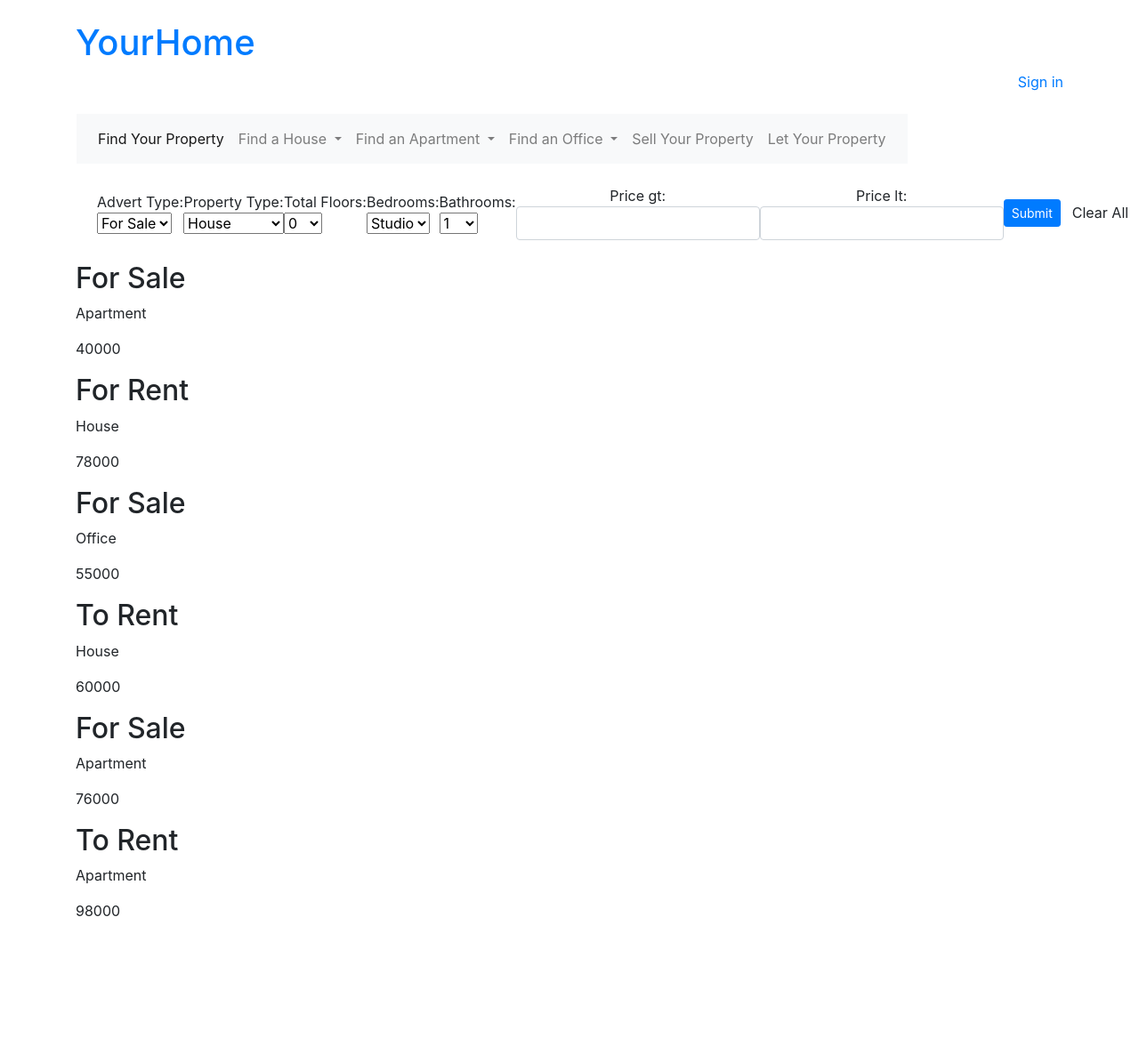
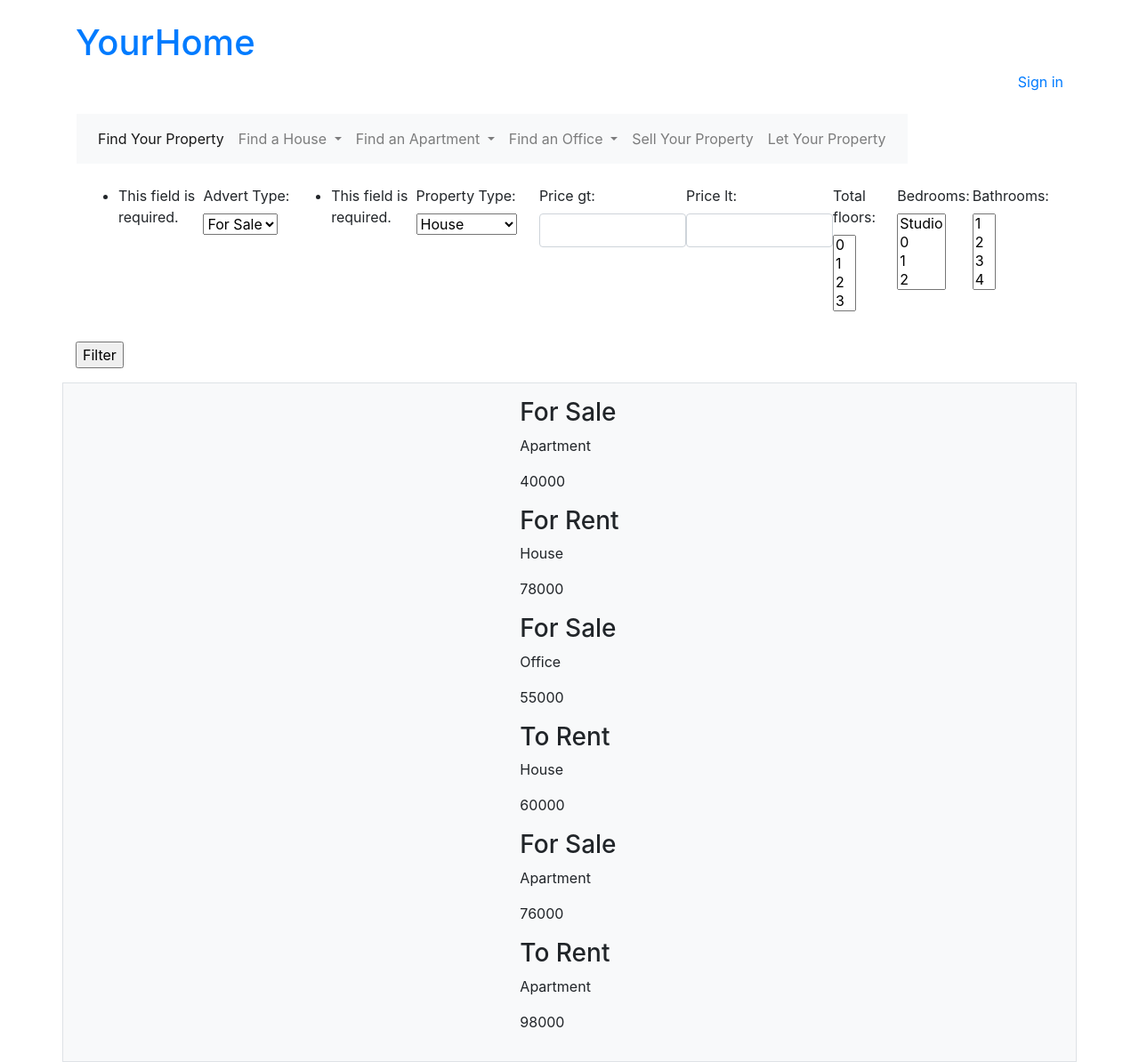
Before and after one commit to LitGreen/yourhome, a Django app: page /multiselect_filter/ in a window 1280 px wide. Shown: the whole page at 89% size. Before the commit the page ends 1030 px from the top, so only its background shows below. Run offline with Django 5.2, Linux system fonts and the light colour scheme; data comes from the database, SQL or seed files in the repository; both versions use the stored data as it was after the commit; some libraries are stand-ins or nearby versions.

Commit message:
Fix price range validation on multiselect filter

```diff
--- a/home24/settings.py
+++ b/home24/settings.py
@@ -127,3 +127,5 @@
 # https://docs.djangoproject.com/en/5.0/ref/settings/#default-auto-field
 
 DEFAULT_AUTO_FIELD = 'django.db.models.BigAutoField'
+
+MESSAGE_STORAGE = 'django.contrib.messages.storage.session.SessionStorage'
--- a/templates/main.html
+++ b/templates/main.html
@@ -29,6 +29,8 @@
 
     {% include 'navbar.html' %}
 
+
+
     {% block content %}
 
     {% endblock %}
--- a/yourhome/forms.py
+++ b/yourhome/forms.py
@@ -6,10 +6,14 @@
 
     price_gt = forms.IntegerField(min_value=0, required=False)
     price_lt = forms.IntegerField(min_value=0, required=False)
+    total_floors = forms.MultipleChoiceField(choices=Property.TotalFloors.choices, required=False)
+    bedrooms = forms.MultipleChoiceField(choices=Property.Bedrooms.choices, required=False)
+    bathrooms = forms.MultipleChoiceField(choices=Property.Bathrooms.choices, required=False)
+
 
     class Meta:
         model = Property
-        fields = ('advert_type', 'property_type', 'total_floors', 'bedrooms', 'bathrooms')
+        fields = ('advert_type', 'property_type')
 
 
     def __init__(self, *args, **kwargs):
--- a/yourhome/templates/yourhome/filtered_properties.html
+++ b/yourhome/templates/yourhome/filtered_properties.html
@@ -4,16 +4,37 @@
 
 {% block content %}
 
+<div class="container form-container d-flex bd-highlight pb-3">
     <form method="get">
+        <!-- <div class="form-row align-items-center"> -->
+        <div class="p-3 d-flex">
             {{ form.as_p }}
+        </div>
+
+        <!-- </div> -->
+        {% if messages %}
+        <ul class="messages">
+            {% for message in messages %}
+            <li{% if message.tags %} class="{{ message.tags }}" {% endif %}>{{ message }}</li>
+                {% endfor %}
+        </ul>
+        {% endif %}
         <input type="submit" value="Filter">
+
+
+
+
+
     </form>
+</div>
 
-<div class="filtered-properties container d-flex bd-highlight">
+
+
+<div class="filtered-properties container d-flex justify-content-around p-3 border bg-light">
     <div class="property-gallery">
         {% for property in properties %}
         <div>
-                <h2>{{ property.advert_type }}</h2>
+            <h3>{{ property.advert_type }}</h3>
             <p>{{ property.property_type }}</p>
             <p>{{ property.price }}</p>
         </div>
--- a/yourhome/views.py
+++ b/yourhome/views.py
@@ -42,12 +42,12 @@
 
     return render(request, 'yourhome/home.html', context)
 
+
+
 def multiselectFilter(request, advert_type_slug=None, property_type_slug=None):
     advert_type = request.GET.get('advert_type')
     property_type = request.GET.get('property_type')
     form = MultiselectFilterForm(request.GET or None)
-    price_gt = request.GET.get('price_gt', '')
-    price_lt = request.GET.get('price_lt', '')
     queryset = Property.objects.all()
 
     advert_type_map = {
@@ -92,15 +92,22 @@
         initial_data['advert_type'] = advert_type
 
     form = MultiselectFilterForm(request.GET or initial_data)
+    filter_form = PropertyFilter(request.GET, queryset=queryset)
+
+    price_gt = request.GET.get('price_gt', '')
+    price_lt = request.GET.get('price_lt', '')
 
     if price_gt.isdigit() and price_lt.isdigit():
         if int(price_gt) <= int(price_lt):
             queryset = queryset.filter(price__gt=price_gt, price__lt=price_lt)
         else:
-            messages.error(request, 'Please enter a valid price.')
+            messages.error(request, 'Test Please enter a valid price.')
+            properties = Property.objects.none()
 
-    filter_form = PropertyFilter(request.GET, queryset=queryset)
-    properties = filter_form.qs
+    else:
+        filter_form = PropertyFilter(request.GET, queryset=queryset)
+        properties = filter_form.qs
+
 
 
     context = {
@@ -113,4 +120,4 @@
         'price_lt': price_lt,
     }
 
-    return render(request, 'yourhome/multiselect_filter.html', context)
+    return render(request, 'yourhome/filtered_properties.html', context)
```
Also changed, not shown: yourhome/templates/yourhome/home.html (+10 -0 lines), db.sqlite3. Lines whose indentation alone changed are shown as unchanged.
